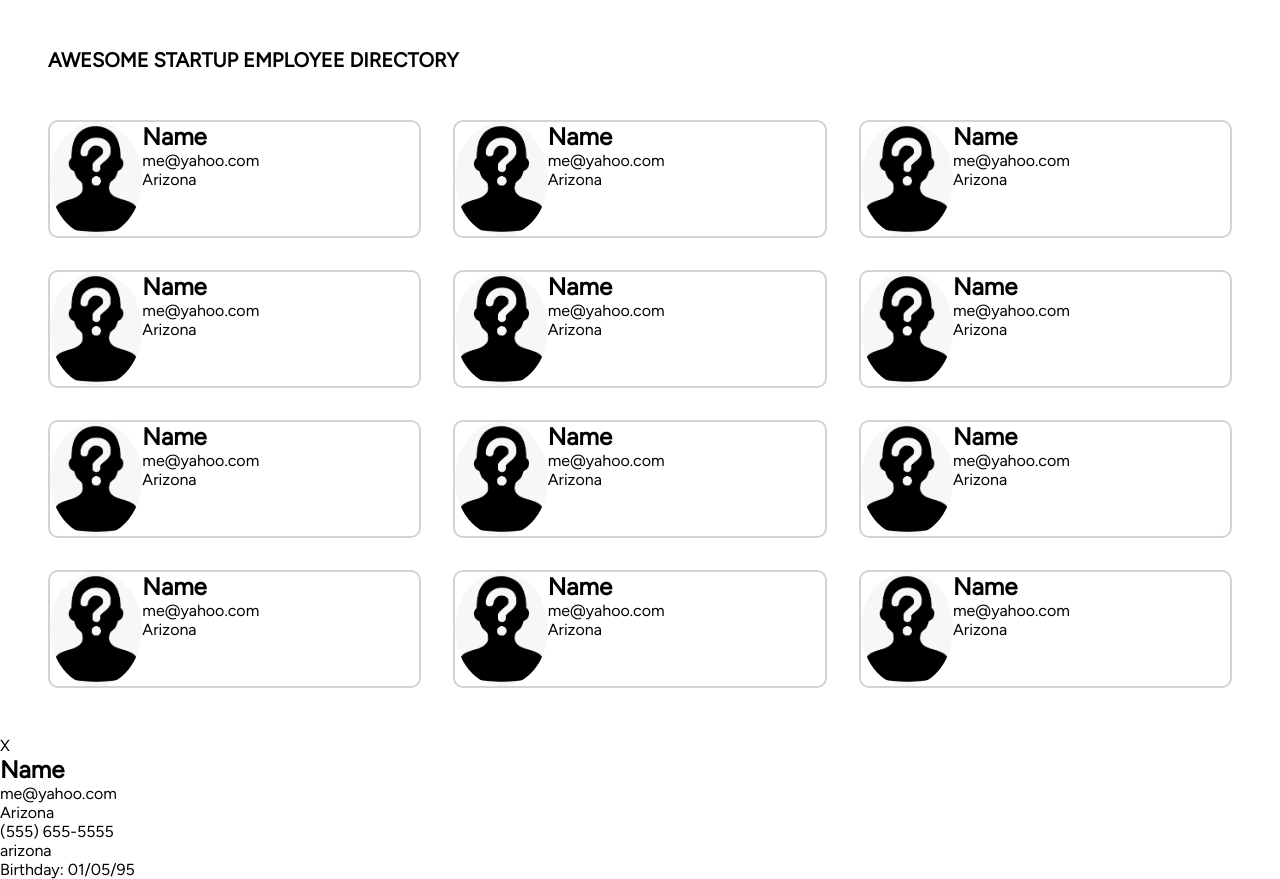
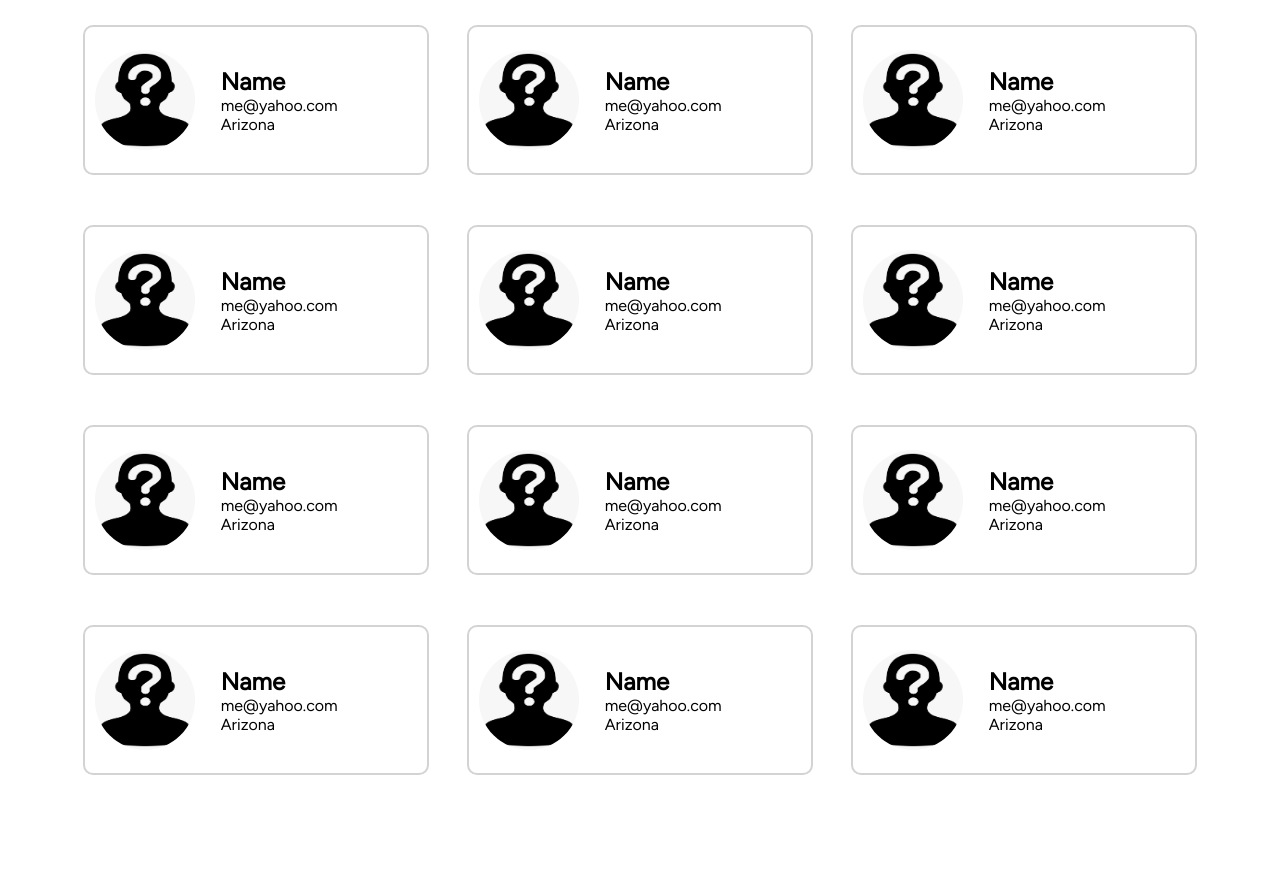
Before and after one commit to sgaona21/API-Employee-Directory, a plain HTML site: page index.html in a window 1280 px wide. After the commit the page ends 800 px from the top, so only its background shows below. Drawn offline with Linux system fonts and the light colour scheme; a script that the page names is missing.

Commit message:
main grid layout

```diff
--- a/index.html
+++ b/index.html
@@ -11,14 +11,16 @@
     <title>Employee Directory</title>
 </head>
 <body>
-    <header>
+    <!-- <header>
         <h1>Awesome Startup Employee Directory</h1>
-    </header>
+    </header> -->
 
     <main class="main-grid-container">
 
         <div class="card">
+            <div class="avatar-container">
                 <img src="images/user-placeholder.png" class="avatar" alt="startup employee">
+            </div>
             <div class="text-container">
                 <h2>Name</h2>
                 <p class="email">me@yahoo.com</p>
@@ -27,7 +29,9 @@
         </div>
 
         <div class="card">
+            <div class="avatar-container">
                 <img src="images/user-placeholder.png" class="avatar" alt="startup employee">
+            </div>
             <div class="text-container">
                 <h2>Name</h2>
                 <p class="email">me@yahoo.com</p>
@@ -36,7 +40,9 @@
         </div>
 
         <div class="card">
+            <div class="avatar-container">
                 <img src="images/user-placeholder.png" class="avatar" alt="startup employee">
+            </div>
             <div class="text-container">
                 <h2>Name</h2>
                 <p class="email">me@yahoo.com</p>
@@ -45,7 +51,9 @@
         </div>
 
         <div class="card">
+            <div class="avatar-container">
                 <img src="images/user-placeholder.png" class="avatar" alt="startup employee">
+            </div>
             <div class="text-container">
                 <h2>Name</h2>
                 <p class="email">me@yahoo.com</p>
@@ -54,7 +62,9 @@
         </div>
 
         <div class="card">
+            <div class="avatar-container">
                 <img src="images/user-placeholder.png" class="avatar" alt="startup employee">
+            </div>
             <div class="text-container">
                 <h2>Name</h2>
                 <p class="email">me@yahoo.com</p>
@@ -63,7 +73,9 @@
         </div>
 
         <div class="card">
+            <div class="avatar-container">
                 <img src="images/user-placeholder.png" class="avatar" alt="startup employee">
+            </div>
             <div class="text-container">
                 <h2>Name</h2>
                 <p class="email">me@yahoo.com</p>
@@ -72,7 +84,9 @@
         </div>
 
         <div class="card">
+            <div class="avatar-container">
                 <img src="images/user-placeholder.png" class="avatar" alt="startup employee">
+            </div>
             <div class="text-container">
                 <h2>Name</h2>
                 <p class="email">me@yahoo.com</p>
@@ -81,7 +95,9 @@
         </div>
 
         <div class="card">
+            <div class="avatar-container">
                 <img src="images/user-placeholder.png" class="avatar" alt="startup employee">
+            </div>
             <div class="text-container">
                 <h2>Name</h2>
                 <p class="email">me@yahoo.com</p>
@@ -90,7 +106,9 @@
         </div>
 
         <div class="card">
+            <div class="avatar-container">
                 <img src="images/user-placeholder.png" class="avatar" alt="startup employee">
+            </div>
             <div class="text-container">
                 <h2>Name</h2>
                 <p class="email">me@yahoo.com</p>
@@ -99,7 +117,9 @@
         </div>
 
         <div class="card">
+            <div class="avatar-container">
                 <img src="images/user-placeholder.png" class="avatar" alt="startup employee">
+            </div>
             <div class="text-container">
                 <h2>Name</h2>
                 <p class="email">me@yahoo.com</p>
@@ -108,7 +128,9 @@
         </div>
 
         <div class="card">
+            <div class="avatar-container">
                 <img src="images/user-placeholder.png" class="avatar" alt="startup employee">
+            </div>
             <div class="text-container">
                 <h2>Name</h2>
                 <p class="email">me@yahoo.com</p>
@@ -117,17 +139,21 @@
         </div>
 
         <div class="card">
+            <div class="avatar-container">
                 <img src="images/user-placeholder.png" class="avatar" alt="startup employee">
+            </div>
             <div class="text-container">
-                <h2 class="name">Name</h2>
+                <h2>Name</h2>
                 <p class="email">me@yahoo.com</p>
                 <p class="address">Arizona</p>
             </div>
         </div>
 
+
+
     </main>
 
-    <div class="overlay hidden">
+    <!-- <div class="overlay hidden">
         <div class="modal">
             <p class="model-close">X</p>
             <div class="modal-text">
@@ -141,7 +167,8 @@
                 </div>
             </div>
         </div>
-    </div>
+    </div> -->
+
     <script src="app.js"></script>
 </body>
 </html>
--- a/style.css
+++ b/style.css
@@ -5,29 +5,41 @@
     font-family: 'Figtree', sans-serif;
 }
 
-h1 {
-    margin: 3rem;
-    text-transform: uppercase;
-    font-size: 1.25rem;
-}
 .main-grid-container {
     display: grid;
     grid-template-columns: 1fr 1fr 1fr;
     grid-template-rows: 1fr 1fr 1fr 1fr;
-    max-height: 100vh;
-    grid-gap: 2rem;
-    margin: 3rem;
+    height: 800px;
+    width: 90%;
+    max-width: 1300px;
+    margin: auto;
 
 }
 
+.avatar-container {
+    display: flex;
+    align-items: center;
+    justify-content: center;
+    flex-basis: 35%;
+}
+
 .avatar {
-    width: 25%;
+    width: 100px;
+    height: 100px;
     border-radius: 50%;
+}
+
+.text-container {
+    align-self: center;
+    padding-left: 1em;
+    flex-grow: 1;
 }
 
 .card {
     display: flex;
-
     border: solid lightgray 2px;
     border-radius: 10px;
+    height: 75%;
+    width: 90%;
+    margin: auto;
 }
```
Lines whose indentation alone changed are shown as unchanged.
